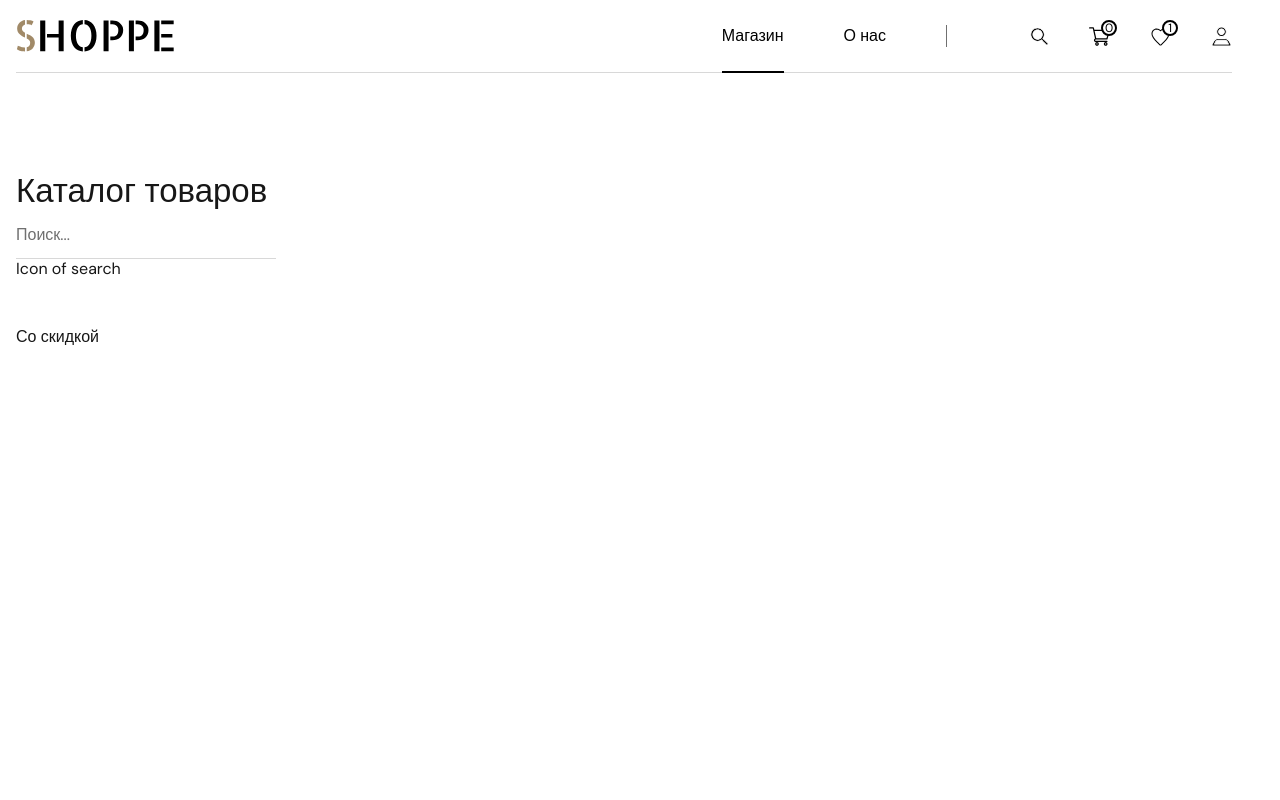
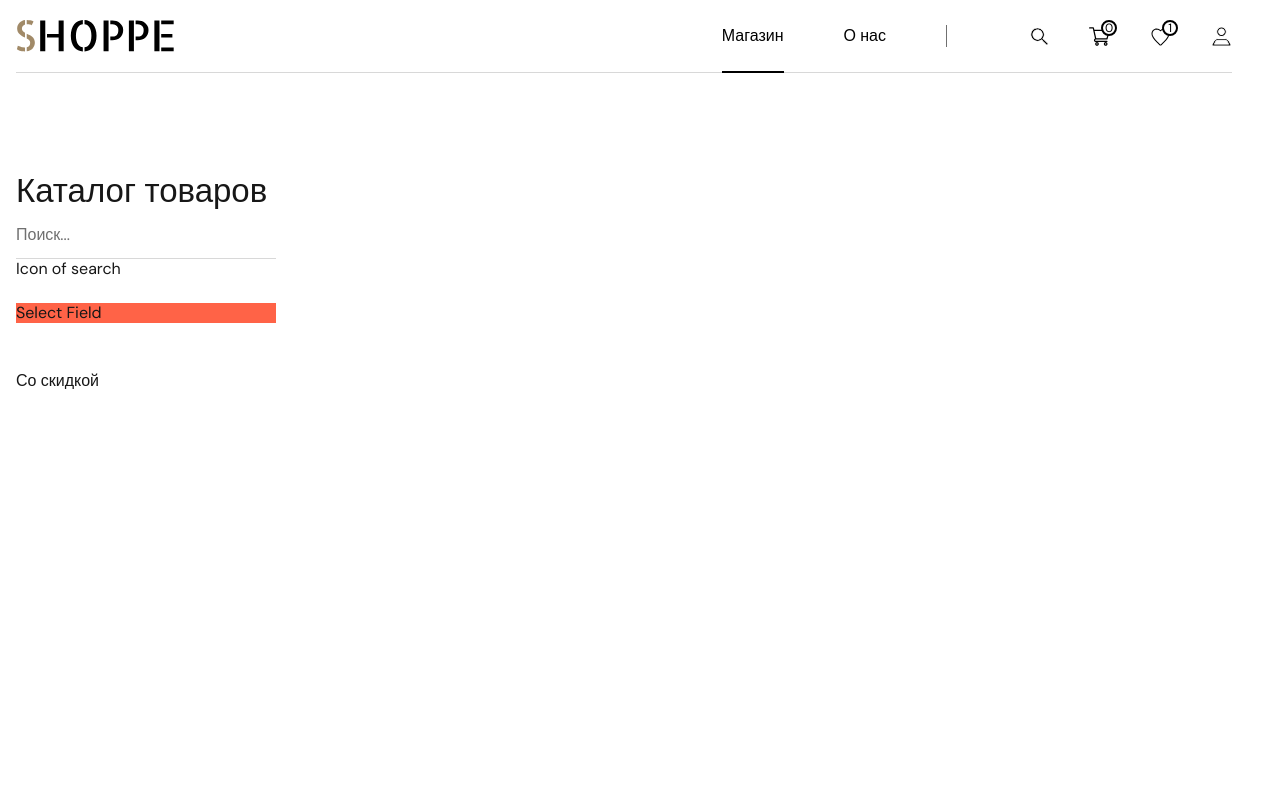
Before and after one commit to ministrov/shoppe-ecommerce-next, a Next.js app: page /catalog in a window 1280 px wide. Shown: the top 800 px of the page. Built offline with nearby package versions, Linux system fonts and the light colour scheme.

Commit message:
feat: create a basic markup structure for SelectField component

```diff
--- a/app/catalog/page.tsx
+++ b/app/catalog/page.tsx
@@ -1,4 +1,5 @@
 import { InputField } from '@/components/inputField/InputField';
+import { SelectField } from '@/components/selectField/SelectField';
 import cn from 'classnames';
 import styles from './page.module.css';
 
@@ -19,7 +20,7 @@ export default function Catalog() {
 
             Icon of search
           </div>
-
+          <SelectField />
           <div className={styles.catalog__priceSearch}>
             {/* <USlider v-model="price" color="neutral" size="lg" /> */}
 
--- /dev/null
+++ b/components/selectField/SelectField.module.css
@@ -0,0 +1,3 @@
+.select {
+  background-color: tomato;
+}
--- /dev/null
+++ b/components/selectField/SelectField.tsx
@@ -0,0 +1,7 @@
+import styles from './SelectField.module.css';
+
+export const SelectField = () => {
+  return (
+    <div className={styles.select}>Select Field</div>
+  )
+}
```
